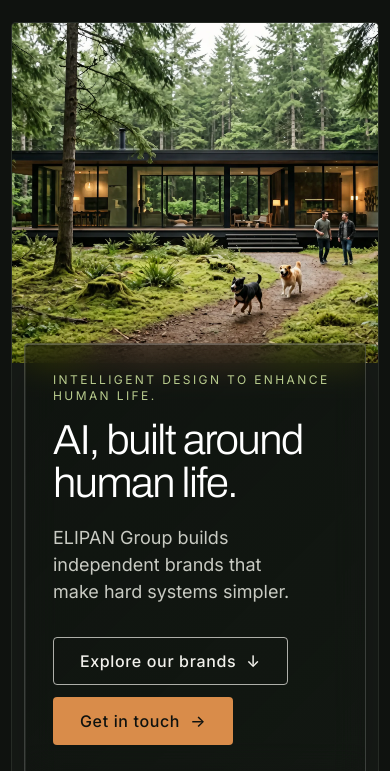
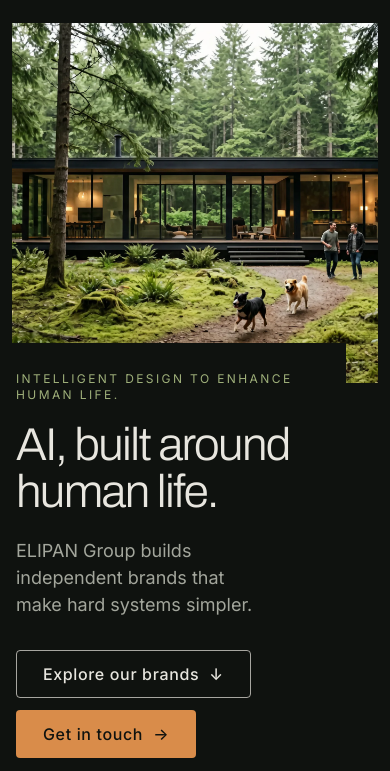
Before and after one commit to marcoscuellar/ELIPAN_home, a plain HTML site: page index.html in a window 390 px wide. Shown: the part 73-844 px from the top of the page. Drawn offline with Linux system fonts and the light colour scheme.

Commit message:
Preview: hero headline cut into the photo corner, no card
The glass card is gone. Like the mood-board sample, the headline,
line and buttons sit on a block of the page background cut into the
photo's bottom-left corner, and still swipe in from the left.

Co-Authored-By: Claude Opus 5.5 <noreply@anthropic.com>
Claude-Session: https://claude.ai/code/session_01RNDgBDXzGSkoj2zPmtwTdx

```diff
--- a/index.html
+++ b/index.html
@@ -452,11 +452,16 @@
   /* dark panels: forest night */
   .cell.night .eyebrow, .tile.night .tile-n { color: #9FB07A; }
   .names { color: #9FB07A; }
-  /* hero: forest photo with a glass card */
-  #top.hero-photo { position: relative; overflow: hidden; padding: 0; min-height: min(86vh, 820px); display: flex; align-items: flex-end; background: #0F120F; }
+  /* forest night: one warm lamp-glow button */
+  :root[data-theme="dark"] .btn-primary { background: #D98C4A; color: #0F120F; }
+  :root[data-theme="dark"] .btn-primary:hover { background: #E8E6DF; color: #0F120F; }
+  :root[data-theme="dark"] .btn-quiet { border-color: rgba(232,230,223,.7); }
+
+  /* hero: forest photo, headline set into a block cut from the page at the bottom-left corner (no card) */
+  #top.hero-photo { position: relative; overflow: hidden; padding: 0; min-height: min(88vh, 840px); display: flex; align-items: flex-end; background: var(--bg); box-shadow: none; border-radius: 0; }
   #top.hero-photo .hero-bg { position: absolute; inset: 0; width: 100%; height: 100%; object-fit: cover; object-position: 50% 62%; }
-  #top.hero-photo .w.hero { animation: hero-in .8s cubic-bezier(.16,1,.3,1) .1s both; }
-  @keyframes hero-in { 0% { opacity: 0; transform: translateX(-110%); filter: blur(10px); } 55% { opacity: 1; filter: blur(0); } 100% { opacity: 1; transform: none; filter: none; } }
+  #top.hero-photo .w.hero { position: relative; width: auto; max-width: 700px; margin: 0; padding: clamp(32px, 3.4vw, 48px) clamp(32px, 4vw, 56px) 0 0; text-align: left; background: var(--bg); color: var(--ink); animation: hero-in .8s cubic-bezier(.16,1,.3,1) .1s both; }
+  @keyframes hero-in { 0% { opacity: 0; transform: translateX(-110%); } 100% { opacity: 1; transform: none; } }
   @keyframes copy-in { from { opacity: 0; transform: translateX(-90px); filter: blur(4px); } to { opacity: 1; transform: none; filter: none; } }
   html.m #top.hero-photo [data-float] > * { opacity: 0; }
   html.m #top.hero-photo [data-float].in > * { animation: copy-in .65s cubic-bezier(.16,1,.3,1) both; }
@@ -466,26 +471,14 @@
   html.m #top.hero-photo [data-float].in > *:nth-child(5) { animation-delay: .69s; }
   html.m #top.hero-photo h1 .ln > span { transform: none; animation: none; }
   #top.hero-photo .hero-mark { display: none; }
-  /* forest night: one warm lamp-glow button */
-  :root[data-theme="dark"] .btn-primary { background: #D98C4A; color: #0F120F; }
-  :root[data-theme="dark"] .btn-primary:hover { background: #E8E6DF; color: #0F120F; }
-  :root[data-theme="dark"] .btn-quiet { border-color: rgba(232,230,223,.7); }
-  /* dark glass hero card */
-  #top.hero-photo .w.hero, :root[data-theme="dark"] #top.hero-photo .w.hero { background: linear-gradient(135deg, rgba(12,15,12,.58), rgba(12,15,12,.34)); backdrop-filter: blur(16px) saturate(160%); -webkit-backdrop-filter: blur(16px) saturate(160%); border: 1px solid rgba(255,255,255,.18); box-shadow: inset 0 1px 0 rgba(255,255,255,.22), inset 1px 0 0 rgba(255,255,255,.08), 0 24px 60px rgba(0,0,0,.28); color: #F2F1EC; }
-  #top.hero-photo .eyebrow { color: #B9CC8E; }
-  #top.hero-photo h1 { color: #FFFFFF; }
-  #top.hero-photo .lead { color: #D6D8D0; }
-  #top.hero-photo .btn-quiet { color: #F2F1EC; border-color: rgba(242,241,236,.7); }
-  #top.hero-photo .btn-quiet:hover { border-color: #FFFFFF; }
-  #top.hero-photo .w.hero { position: relative; width: auto; max-width: 640px; margin: clamp(16px, 3vw, 40px); padding: clamp(28px, 3.4vw, 48px); text-align: left; background: var(--glass); backdrop-filter: blur(18px); -webkit-backdrop-filter: blur(18px); border: 1px solid var(--glass-edge); border-radius: 4px; color: var(--glass-ink); }
-  #top.hero-photo .hero-mark { width: 56px; height: 56px; margin: 0 0 24px; color: var(--glass-ink); }
-  #top.hero-photo h1 { margin-top: 14px; font-size: clamp(42px, 5.6vw, 80px); }
-  #top.hero-photo .lead { margin: 20px 0 0; color: var(--glass-muted); max-width: 480px; }
+  #top.hero-photo .eyebrow { color: var(--sage-ink); }
+  #top.hero-photo h1 { margin-top: 18px; font-size: clamp(46px, 6.2vw, 88px); line-height: .98; color: var(--ink); }
+  #top.hero-photo .lead { margin: 22px 0 0; color: var(--muted); max-width: 500px; }
   #top.hero-photo .btns { margin-top: 32px; justify-content: flex-start; }
   @media (max-width: 700px) {
-    #top.hero-photo { display: block; min-height: 0; background: var(--card); }
-    #top.hero-photo .hero-bg { position: relative; height: 340px; }
-    #top.hero-photo .w.hero { margin: -28px 12px 12px; }
+    #top.hero-photo { display: block; min-height: 0; }
+    #top.hero-photo .hero-bg { position: relative; height: 360px; }
+    #top.hero-photo .w.hero { margin: -48px 0 0; max-width: calc(100% - 32px); padding: 28px 24px 8px 4px; }
   }
 </style>
 </head>
```
